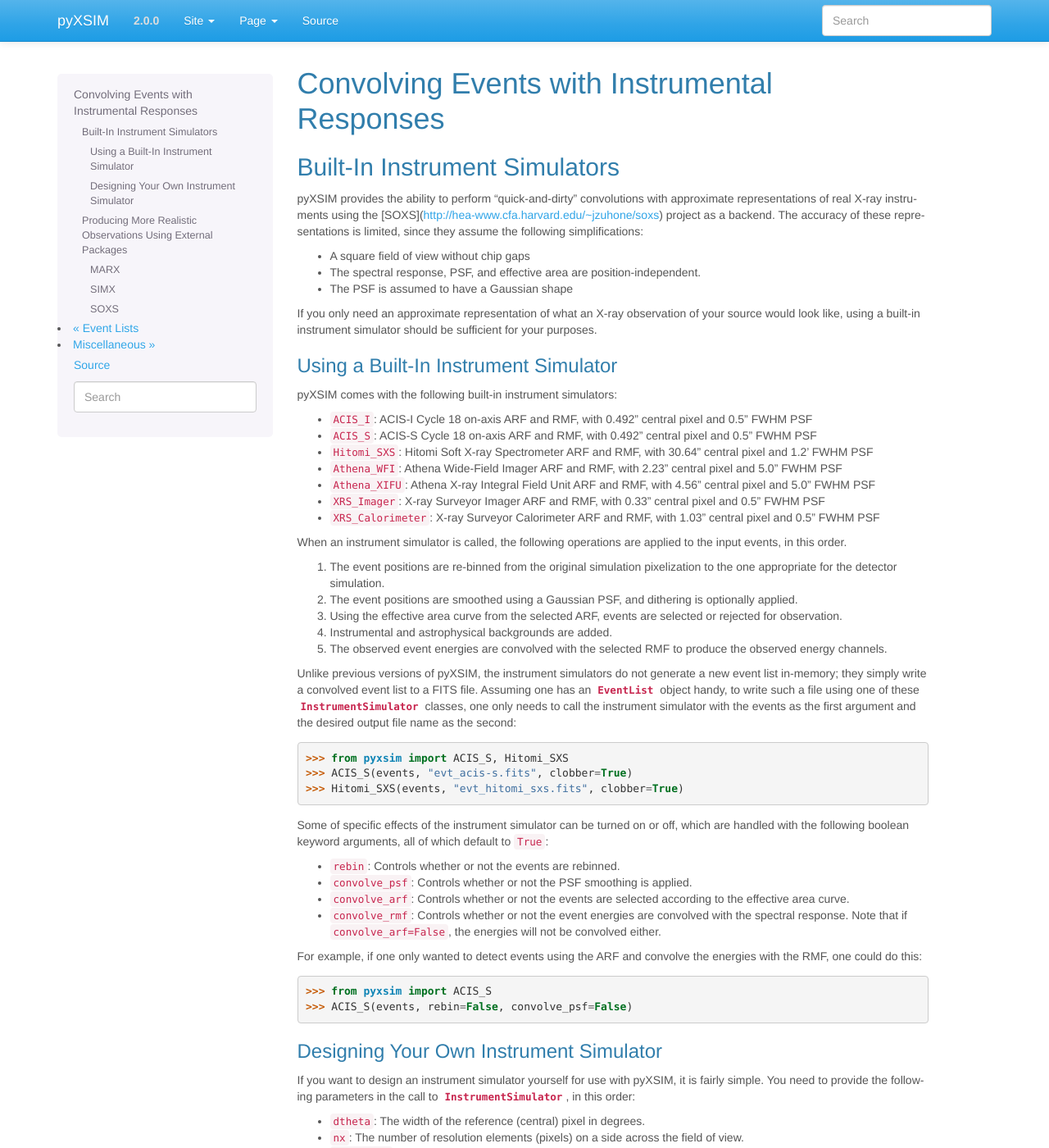
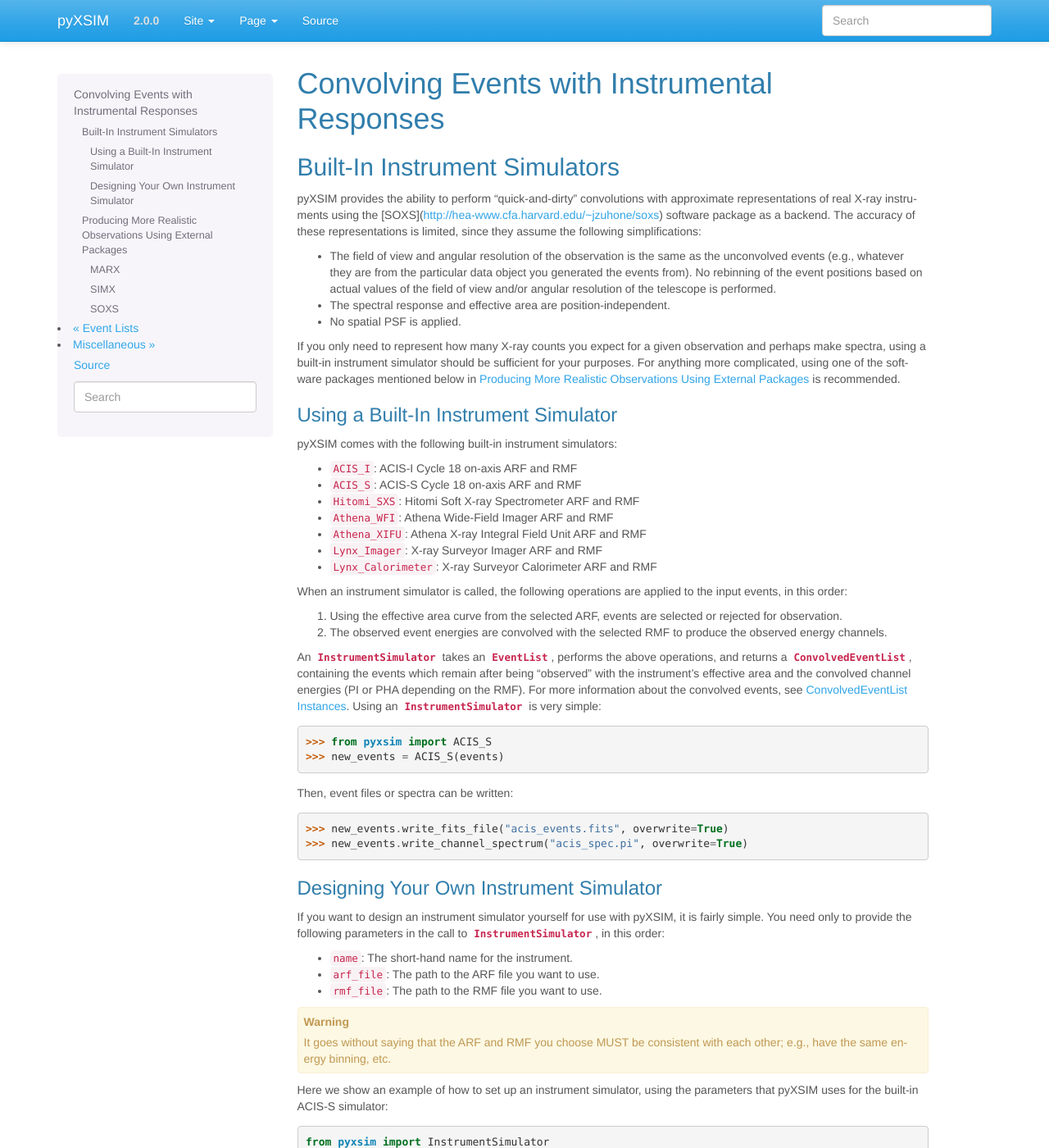
Before and after one commit to jzuhone/pyxsim, a Sphinx documentation site: the page built from doc/source/instruments.rst, in a window 1280 px wide and 1400 px high. Shown: the whole window at 82% size. Built offline with Sphinx 7.4.7, drawn with Linux system fonts in a browser that asks for light colours; some of the changed text lies outside the part shown.

Commit message:
finishing up narrative docs

```diff
--- a/doc/source/event_lists.rst
+++ b/doc/source/event_lists.rst
@@ -220,6 +220,8 @@ This bins the unconvolved event energies using the ``emin``, ``emax``, and ``nch
 arguments into a histogram which will be written to the file as a spectrum. As usual,
 the ``overwrite`` argument determines whether or not a file can be overwritten.
 
+.. _convolved_events:
+
 ``ConvolvedEventList`` Instances
 --------------------------------
 
--- a/doc/source/instruments.rst
+++ b/doc/source/instruments.rst
@@ -6,81 +6,76 @@ Convolving Events with Instrumental Responses
 Built-In Instrument Simulators
 ------------------------------
 
-pyXSIM provides the ability to perform "quick-and-dirty" convolutions with approximate representations
-of real X-ray instruments using the [SOXS](http://hea-www.cfa.harvard.edu/~jzuhone/soxs) project as a
-backend. The accuracy of these representations is limited, since they assume the following simplifications:
+pyXSIM provides the ability to perform "quick-and-dirty" convolutions with
+approximate representations of real X-ray instruments using the
+[SOXS](http://hea-www.cfa.harvard.edu/~jzuhone/soxs) software package as a
+backend. The accuracy of these representations is limited, since they
+assume the following simplifications:
 
-* A square field of view without chip gaps
-* The spectral response, PSF, and effective area are position-independent.
-* The PSF is assumed to have a Gaussian shape
+* The field of view and angular resolution of the observation is the same
+  as the unconvolved events (e.g., whatever they are from the particular
+  data object you generated the events from). No rebinning of the event
+  positions based on actual values of the field of view and/or angular
+  resolution of the telescope is performed.
+* The spectral response and effective area are position-independent.
+* No spatial PSF is applied.
 
-If you only need an approximate representation of what an X-ray observation of your source
-would look like, using a built-in instrument simulator should be sufficient for your purposes.
+If you only need to represent how many X-ray counts you expect for a given
+observation and perhaps make spectra, using a built-in instrument simulator
+should be sufficient for your purposes. For anything more complicated, using
+one of the software packages mentioned below in :ref:`realism` is recommended.
 
 Using a Built-In Instrument Simulator
 +++++++++++++++++++++++++++++++++++++
 
 pyXSIM comes with the following built-in instrument simulators:
 
-* ``ACIS_I``: ACIS-I Cycle 18 on-axis ARF and RMF, with 0.492" central pixel and 0.5" FWHM PSF
-* ``ACIS_S``: ACIS-S Cycle 18 on-axis ARF and RMF, with 0.492" central pixel and 0.5" FWHM PSF
-* ``Hitomi_SXS``: Hitomi Soft X-ray Spectrometer ARF and RMF, with 30.64" central pixel and 1.2' FWHM PSF
-* ``Athena_WFI``: Athena Wide-Field Imager ARF and RMF, with 2.23" central pixel and 5.0" FWHM PSF
-* ``Athena_XIFU``: Athena X-ray Integral Field Unit ARF and RMF, with 4.56" central pixel and 5.0" FWHM PSF
-* ``XRS_Imager``: X-ray Surveyor Imager ARF and RMF, with 0.33" central pixel and 0.5" FWHM PSF
-* ``XRS_Calorimeter``: X-ray Surveyor Calorimeter ARF and RMF, with 1.03" central pixel and 0.5" FWHM PSF
+* ``ACIS_I``: ACIS-I Cycle 18 on-axis ARF and RMF
+* ``ACIS_S``: ACIS-S Cycle 18 on-axis ARF and RMF
+* ``Hitomi_SXS``: Hitomi Soft X-ray Spectrometer ARF and RMF
+* ``Athena_WFI``: Athena Wide-Field Imager ARF and RMF
+* ``Athena_XIFU``: Athena X-ray Integral Field Unit ARF and RMF
+* ``Lynx_Imager``: X-ray Surveyor Imager ARF and RMF
+* ``Lynx_Calorimeter``: X-ray Surveyor Calorimeter ARF and RMF
 
-When an instrument simulator is called, the following operations are applied to the input events, in
-this order.
+When an instrument simulator is called, the following operations are applied
+to the input events, in this order:
 
-1. The event positions are re-binned from the original simulation pixelization to the one appropriate
-   for the detector simulation.
-2. The event positions are smoothed using a Gaussian PSF, and dithering is optionally applied.
-3. Using the effective area curve from the selected ARF, events are selected or rejected for observation.
-4. Instrumental and astrophysical backgrounds are added.
-5. The observed event energies are convolved with the selected RMF to produce the observed energy channels.
+1. Using the effective area curve from the selected ARF, events are selected
+   or rejected for observation.
+2. The observed event energies are convolved with the selected RMF to produce
+   the observed energy channels.
 
-Unlike previous versions of pyXSIM, the instrument simulators do not generate a new event list in-memory; they
-simply write a convolved event list to a FITS file. Assuming one has an :class:`~pyxsim.event_list.EventList`
-object handy, to write such a file using one of these :class:`~pyxsim.instruments.InstrumentSimulator` classes,
-one only needs to call the instrument simulator with the events as the first argument and the desired output
-file name as the second:
-
-.. code-block:: python
-
-    >>> from pyxsim import ACIS_S, Hitomi_SXS
-    >>> ACIS_S(events, "evt_acis-s.fits", clobber=True)
-    >>> Hitomi_SXS(events, "evt_hitomi_sxs.fits", clobber=True)
-
-Some of specific effects of the instrument simulator can be turned on or off, which are handled with the
-following boolean keyword arguments, all of which default to ``True``:
-
-* ``rebin``: Controls whether or not the events are rebinned.
-* ``convolve_psf``: Controls whether or not the PSF smoothing is applied.
-* ``convolve_arf``: Controls whether or not the events are selected according to the effective area curve.
-* ``convolve_rmf``: Controls whether or not the event energies are convolved with the spectral response. Note that
-  if ``convolve_arf=False``, the energies will not be convolved either.
-
-For example, if one only wanted to detect events using the ARF and convolve the energies with the RMF, one
-could do this:
+An :class:`~pyxsim.instruments.InstrumentSimulator` takes an
+:class:`~pyxsim.event_list.EventList`, performs the above operations, and returns
+a :class:`~pyxsim.event_list.ConvolvedEventList`, containing the events which remain
+after being "observed" with the instrument's effective area and the convolved channel
+energies (PI or PHA depending on the RMF). For more information about the convolved
+events, see :ref:`convolved_events`. Using an :class:`~pyxsim.instruments.InstrumentSimulator`
+is very simple:
 
 .. code-block:: python
 
     >>> from pyxsim import ACIS_S
-    >>> ACIS_S(events, rebin=False, convolve_psf=False)
+    >>> new_events = ACIS_S(events)
+
+Then, event files or spectra can be written:
+
+.. code-block:: python
+
+    >>> new_events.write_fits_file("acis_events.fits", overwrite=True)
+    >>> new_events.write_channel_spectrum("acis_spec.pi", overwrite=True)
 
 Designing Your Own Instrument Simulator
 +++++++++++++++++++++++++++++++++++++++
 
-If you want to design an instrument simulator yourself for use with pyXSIM, it is fairly simple.
-You need to provide the following parameters in the call to :class:`~pyxsim.instruments.InstrumentSimulator`,
-in this order:
+If you want to design an instrument simulator yourself for use with pyXSIM,
+it is fairly simple. You need only to provide the following parameters in the
+call to :class:`~pyxsim.instruments.InstrumentSimulator`, in this order:
 
-* ``dtheta``: The width of the reference (central) pixel in degrees.
-* ``nx``: The number of resolution elements (pixels) on a side across the field of view.
-* ``psf_scale``: The FWHM of the Gaussian PSF in degrees.
-* ``arf``: The path to the ARF file you want to use.
-* ``rmf``: The path to the RMF file you want to use.
+* ``name``: The short-hand name for the instrument.
+* ``arf_file``: The path to the ARF file you want to use.
+* ``rmf_file``: The path to the RMF file you want to use.
 
 .. warning::
 
@@ -94,9 +89,10 @@ uses for the built-in ACIS-S simulator:
 
     from pyxsim import InstrumentSimulator
 
-    ACIS_S = InstrumentSimulator(0.0001366667, 8192, 0.0001388889,
-                                 "aciss_aimpt_cy18.arf",
+    ACIS_S = InstrumentSimulator("acis-s", "aciss_aimpt_cy18.arf",
                                  "aciss_aimpt_cy18.rmf")
+
+.. _realism:
 
 Producing More Realistic Observations Using External Packages
 -------------------------------------------------------------
@@ -159,6 +155,19 @@ pyXSIM:
 SOXS
 ++++
 
+Here is an example set of SOXS commands that uses a SIMPUT file made with
+pyXSIM:
+
+.. code-block:: python
+
+    from soxs import instrument_simulator
+    simput_file = "snr_simput.fits" # SIMPUT file to be read
+    out_file = "evt_mucal.fits" # event file to be written
+    exp_time = 30000. # The exposure time in seconds
+    instrument = "mucal" # short name for instrument to be used
+    sky_center = [30., 45.] # RA, Dec of pointing in degrees
+    instrument_simulator(simput_file, out_file, exp_time, instrument,
+                         sky_center, overwrite=True)
 
 Refer to the relevant documentation for all of those packages for more details, as well
 as the :ref:`simput` section of the :class:`~pyxsim.event_list.EventList` documentation.
```
